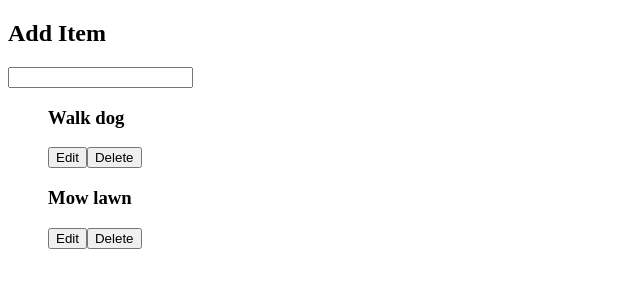
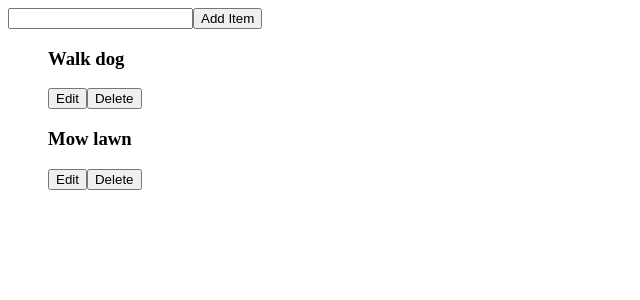
Before and after one commit to biscuitlegs/react-todo, a React (Create React App) app: page / in a window 1280 px wide. Shown: the top 300 px of the page, without its empty margins (0-640 px from the left). Built offline with nearby package versions, Linux system fonts and the light colour scheme.

Commit message:
Allow adding of todo items

```diff
--- a/src/components/TodoInput.js
+++ b/src/components/TodoInput.js
@@ -7,9 +7,9 @@ class TodoInput extends React.Component {
 
   render() {
     return (
-      <form>
-        <h2>Add Item</h2>
-        <input type="text" />
+      <form onSubmit={this.props.onSubmit}>
+        <input type="text" onChange={this.props.onChange} />
+        <input type="submit" value="Add Item" />
       </form>
     );
   }
--- a/src/components/TodoManager.js
+++ b/src/components/TodoManager.js
@@ -3,24 +3,43 @@ import TodoInput from "./TodoInput";
 import TodoList from "./TodoList";
 import uniqid from "uniqid";
 
-const todoItems = [
-  {
-    id: uniqid(),
-    title: "Walk dog",
-  },
-  { id: uniqid(), title: "Mow lawn" },
-];
-
 class TodoManager extends React.Component {
   constructor(props) {
     super(props);
+    this.handleChange = this.handleChange.bind(this);
+    this.onSubmit = this.onSubmit.bind(this);
+    this.state = {
+      todoItems: [
+        {
+          id: uniqid(),
+          title: "Walk dog",
+        },
+        { id: uniqid(), title: "Mow lawn" },
+      ],
+      newTodoItem: { id: uniqid(), title: "" },
+    };
+  }
+
+  handleChange(e) {
+    this.setState({
+      newTodoItem: { id: uniqid(), title: e.target.value },
+    });
+  }
+
+  onSubmit(e) {
+    e.preventDefault();
+    const { todoItems, newTodoItem } = this.state;
+    this.setState({
+      todoItems: [...todoItems, newTodoItem],
+      newTodoItem: { id: uniqid(), title: "" },
+    });
   }
 
   render() {
     return (
       <div>
-        <TodoInput />
-        <TodoList todoItems={todoItems} />
+        <TodoInput onChange={this.handleChange} onSubmit={this.onSubmit} />
+        <TodoList todoItems={this.state.todoItems} />
       </div>
     );
   }
```
